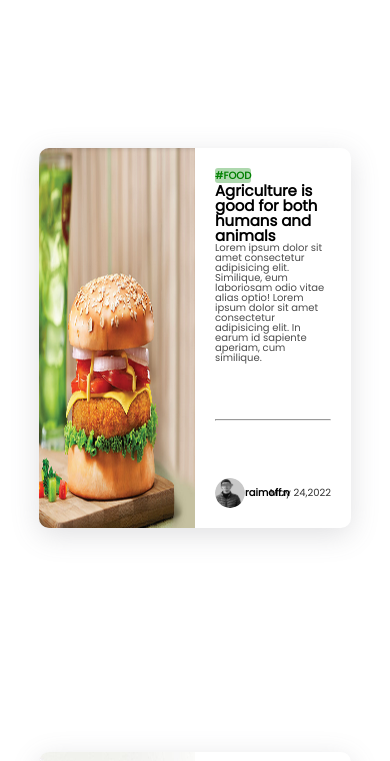
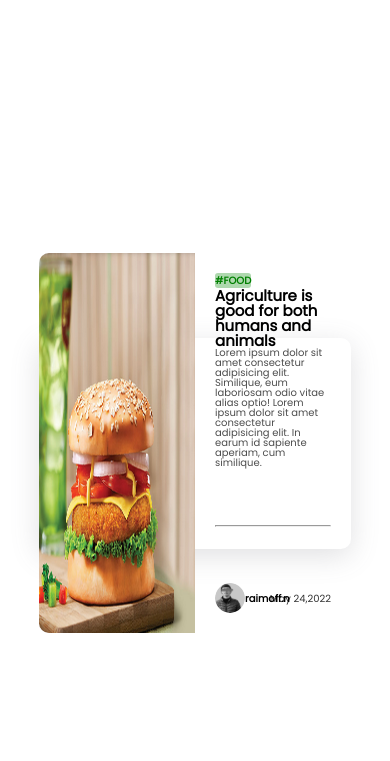
Before and after one commit to coodnet/reklamacha, a plain HTML site: page index.html in a window 390 px wide. Shown: the part 263-1024 px from the top of the page. Drawn offline with Linux system fonts and the light colour scheme.

Commit message:
Update style.css

```diff
--- a/style.css
+++ b/style.css
@@ -111,7 +111,7 @@
 @media screen and (max-width:500px) {
     .main-card{
         width: 80%;
-        height: 45vh;
+        height: 25vh;
     }
 
     .img{
```
